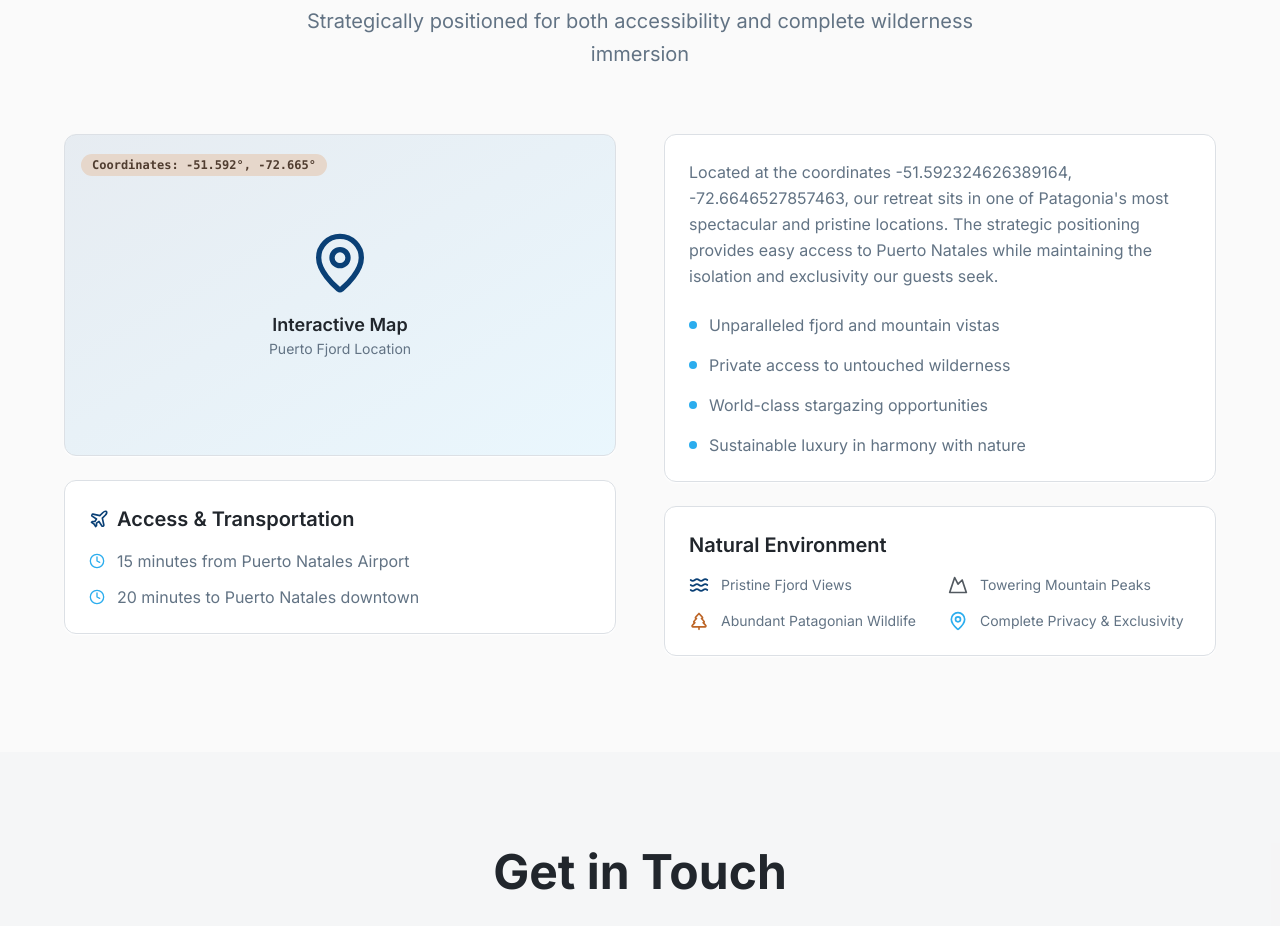
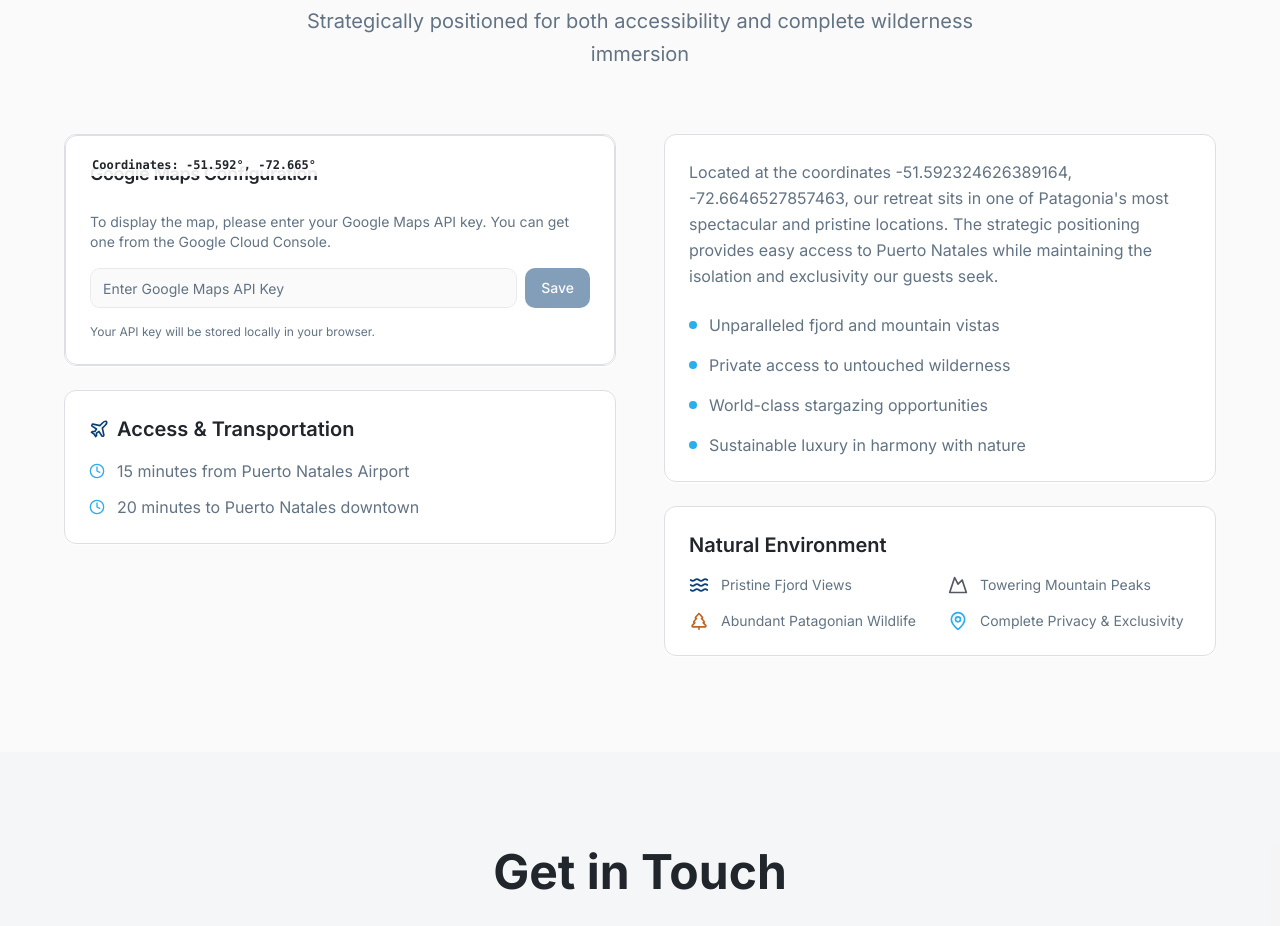
Before and after one commit to etastets-droid/portfjord, a React (Vite) app: page / in a window 1280 px wide. Shown: the part 2460-3386 px from the top of the page. Built offline with nearby package versions, Linux system fonts and the light colour scheme.

Commit message:
Add Google Maps integration
Connect the location section to Google Maps.

```diff
--- a/package.json
+++ b/package.json
@@ -11,6 +11,7 @@
     "preview": "vite preview"
   },
   "dependencies": {
+    "@googlemaps/react-wrapper": "^1.2.0",
     "@hookform/resolvers": "^3.10.0",
     "@radix-ui/react-accordion": "^1.2.11",
     "@radix-ui/react-alert-dialog": "^1.1.14",
@@ -40,6 +41,7 @@
     "@radix-ui/react-toggle-group": "^1.1.10",
     "@radix-ui/react-tooltip": "^1.2.7",
     "@tanstack/react-query": "^5.83.0",
+    "@types/google.maps": "^3.58.1",
     "class-variance-authority": "^0.7.1",
     "clsx": "^2.1.1",
     "cmdk": "^1.1.1",
--- /dev/null
+++ b/src/components/GoogleMap.tsx
@@ -0,0 +1,151 @@
+import { useState, useRef, useEffect } from 'react';
+import { Wrapper, Status } from '@googlemaps/react-wrapper';
+import { Input } from '@/components/ui/input';
+import { Button } from '@/components/ui/button';
+import { Card, CardContent, CardHeader, CardTitle } from '@/components/ui/card';
+
+/// <reference types="google.maps" />
+
+interface MapProps {
+  center: google.maps.LatLngLiteral;
+  zoom: number;
+  className?: string;
+}
+
+function MapComponent({ center, zoom, className }: MapProps) {
+  const ref = useRef<HTMLDivElement>(null);
+  const [map, setMap] = useState<google.maps.Map>();
+
+  useEffect(() => {
+    if (ref.current && !map) {
+      const newMap = new window.google.maps.Map(ref.current, {
+        center,
+        zoom,
+        styles: [
+          {
+            featureType: 'all',
+            elementType: 'geometry',
+            stylers: [{ color: '#f5f5f5' }],
+          },
+          {
+            featureType: 'water',
+            elementType: 'geometry',
+            stylers: [{ color: '#a8c4d4' }],
+          },
+          {
+            featureType: 'landscape',
+            elementType: 'geometry',
+            stylers: [{ color: '#e8e8e8' }],
+          },
+        ],
+      });
+
+      // Add marker
+      new window.google.maps.Marker({
+        position: center,
+        map: newMap,
+        title: 'Puerto Fjord - Luxury Patagonian Retreat',
+        icon: {
+          path: window.google.maps.SymbolPath.FORWARD_CLOSED_ARROW,
+          scale: 6,
+          fillColor: '#1a365d',
+          fillOpacity: 1,
+          strokeWeight: 2,
+          strokeColor: '#ffffff',
+        },
+      });
+
+      setMap(newMap);
+    }
+  }, [ref, map, center, zoom]);
+
+  return <div ref={ref} className={className} />;
+}
+
+const render = (status: Status) => {
+  switch (status) {
+    case Status.LOADING:
+      return (
+        <div className="h-80 bg-gradient-to-br from-primary/10 to-accent/10 flex items-center justify-center">
+          <p className="text-muted-foreground">Loading map...</p>
+        </div>
+      );
+    case Status.FAILURE:
+      return (
+        <div className="h-80 bg-gradient-to-br from-primary/10 to-accent/10 flex items-center justify-center">
+          <p className="text-muted-foreground">Error loading map</p>
+        </div>
+      );
+    default:
+      return null;
+  }
+};
+
+interface GoogleMapProps {
+  language: 'en' | 'es';
+}
+
+export function GoogleMap({ language }: GoogleMapProps) {
+  const [apiKey, setApiKey] = useState<string>(() => {
+    return localStorage.getItem('googleMapsApiKey') || '';
+  });
+  const [tempApiKey, setTempApiKey] = useState('');
+
+  const handleSaveApiKey = () => {
+    localStorage.setItem('googleMapsApiKey', tempApiKey);
+    setApiKey(tempApiKey);
+    setTempApiKey('');
+  };
+
+  const puertoFjordLocation = {
+    lat: -51.592324626389164,
+    lng: -72.6646527857463,
+  };
+
+  if (!apiKey) {
+    return (
+      <Card className="shadow-card">
+        <CardHeader>
+          <CardTitle className="text-lg">
+            {language === 'en' ? 'Google Maps Configuration' : 'Configuración de Google Maps'}
+          </CardTitle>
+        </CardHeader>
+        <CardContent className="space-y-4">
+          <p className="text-sm text-muted-foreground">
+            {language === 'en'
+              ? 'To display the map, please enter your Google Maps API key. You can get one from the Google Cloud Console.'
+              : 'Para mostrar el mapa, ingresa tu clave de API de Google Maps. Puedes obtener una desde Google Cloud Console.'
+            }
+          </p>
+          <div className="flex gap-2">
+            <Input
+              type="password"
+              placeholder={language === 'en' ? 'Enter Google Maps API Key' : 'Ingresa la clave de API de Google Maps'}
+              value={tempApiKey}
+              onChange={(e) => setTempApiKey(e.target.value)}
+            />
+            <Button onClick={handleSaveApiKey} disabled={!tempApiKey.trim()}>
+              {language === 'en' ? 'Save' : 'Guardar'}
+            </Button>
+          </div>
+          <p className="text-xs text-muted-foreground">
+            {language === 'en'
+              ? 'Your API key will be stored locally in your browser.'
+              : 'Tu clave de API se guardará localmente en tu navegador.'
+            }
+          </p>
+        </CardContent>
+      </Card>
+    );
+  }
+
+  return (
+    <Wrapper apiKey={apiKey} render={render}>
+      <MapComponent
+        center={puertoFjordLocation}
+        zoom={14}
+        className="h-80 w-full rounded-lg"
+      />
+    </Wrapper>
+  );
+}
--- a/src/components/sections/LocationSection.tsx
+++ b/src/components/sections/LocationSection.tsx
@@ -1,6 +1,7 @@
 import { Card, CardContent } from "@/components/ui/card";
 import { Badge } from "@/components/ui/badge";
 import { MapPin, Plane, Clock, Mountain, Waves, TreePine } from "lucide-react";
+import { GoogleMap } from "@/components/GoogleMap";
 
 interface LocationSectionProps {
   language: 'en' | 'es';
@@ -70,15 +71,11 @@ export function LocationSection({ language }: LocationSectionProps) {
           <div className="space-y-6">
             {/* Map */}
             <Card className="overflow-hidden shadow-card">
-              <div className="h-80 bg-gradient-to-br from-primary/10 to-accent/10 flex items-center justify-center relative">
-                <div className="text-center">
-                  <MapPin className="h-16 w-16 mx-auto mb-4 text-primary" />
-                  <p className="text-lg font-semibold text-foreground">Interactive Map</p>
-                  <p className="text-sm text-muted-foreground">Puerto Fjord Location</p>
-                </div>
+              <div className="relative">
+                <GoogleMap language={language} />
                 {/* Coordinates Badge */}
                 <div className="absolute top-4 left-4">
-                  <Badge variant="secondary" className="font-mono text-xs">
+                  <Badge variant="secondary" className="font-mono text-xs bg-white/90 text-foreground">
                     {t.coordinates}: -51.592°, -72.665°
                   </Badge>
                 </div>
```
Also changed, not shown: 1 other file (tests, documents, lock files or other folders).
